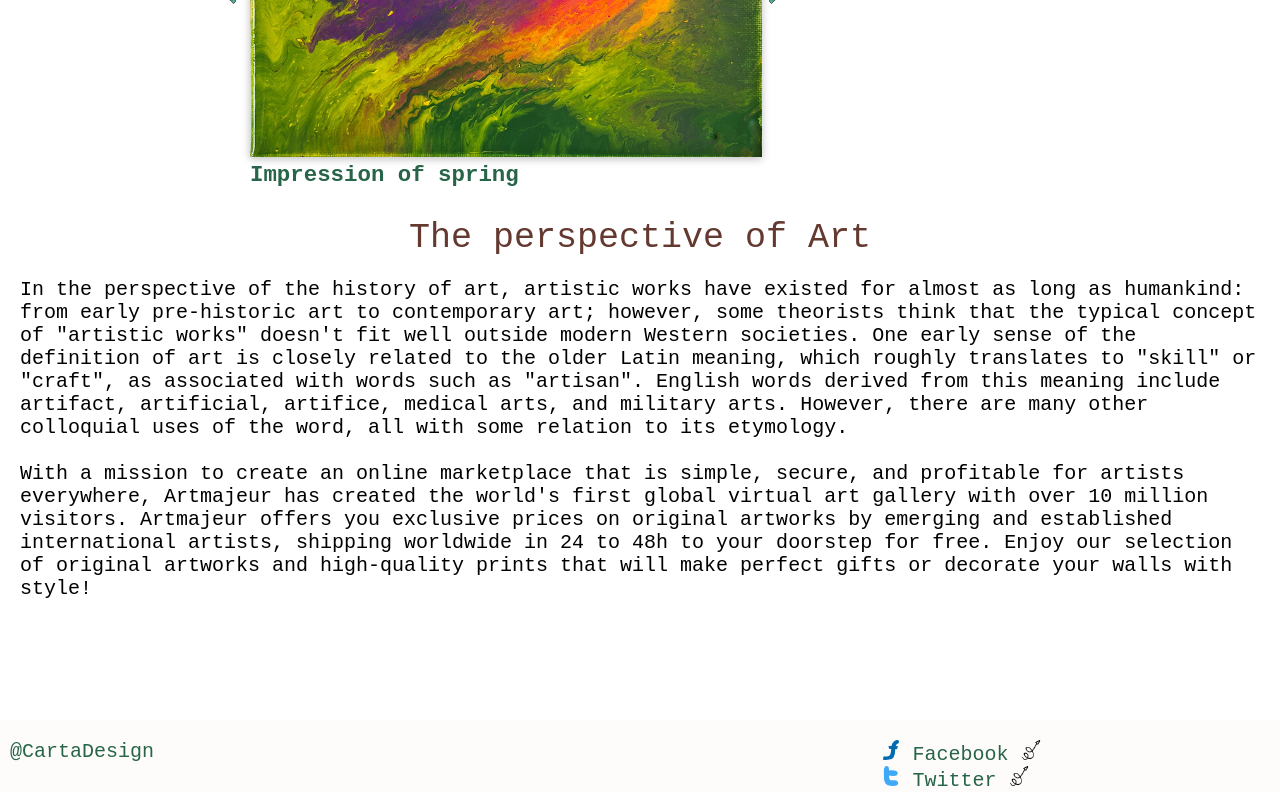
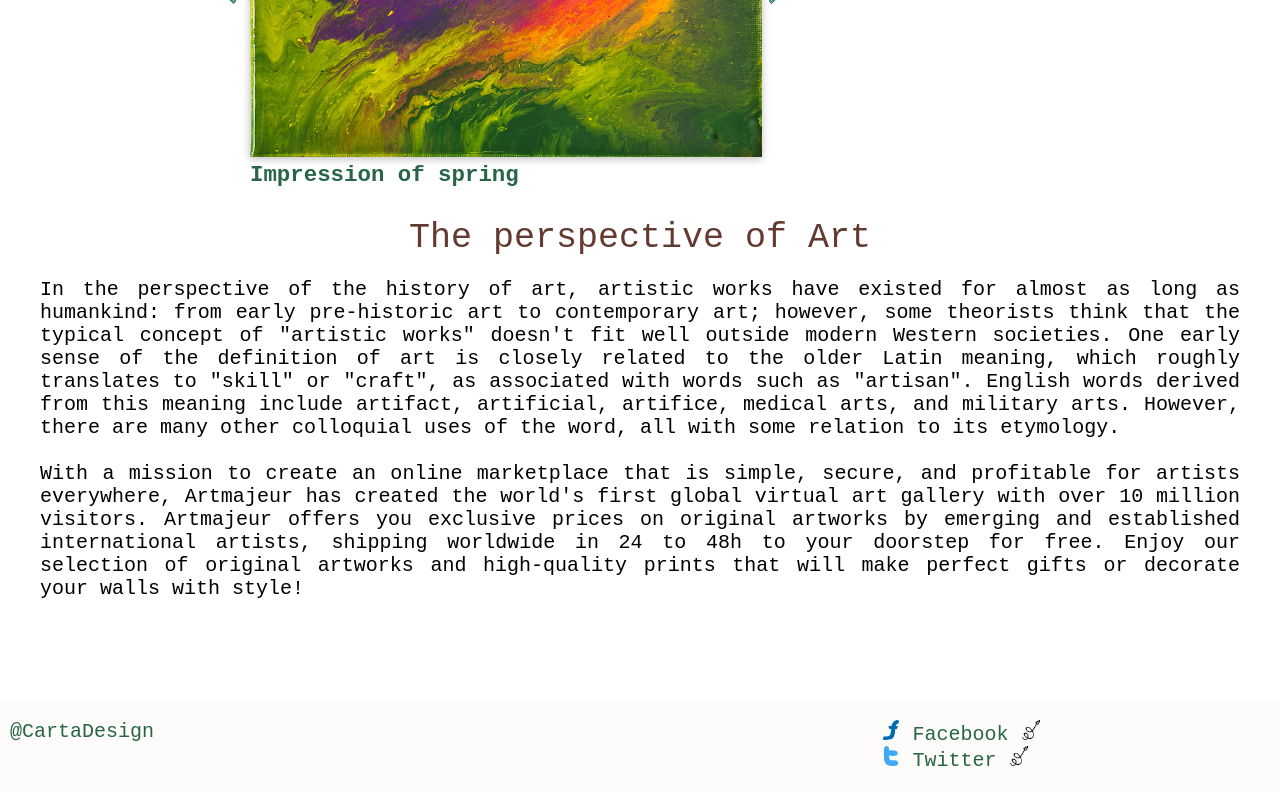
Before and after one commit to mimmimiro/sanity, a Vue app in the folder app/: page / in a window 1280 px wide. Shown: the part 473-1265 px from the top of the page. Built offline with nearby package versions, Linux system fonts and the light colour scheme.

Commit message:
Added formatting

```diff
--- a/app/src/components/Article.vue
+++ b/app/src/components/Article.vue
@@ -44,8 +44,8 @@
 	.article__section {
 		font-size: var(--body);
 		grid-column: 1/ span 12;
-		margin-top: 20px;
-		margin-bottom: 120px;
+		margin: 20px 20px 100px 20px;
+		text-align: justify;
 	}
 
 	/* Small and medium screen devices  */
--- a/app/src/views/About.vue
+++ b/app/src/views/About.vue
@@ -38,14 +38,16 @@
 		grid-column: 1/ span 12;
 		text-align: center;
 		color: 633930;
-		padding-top: var(--top-small);
+		margin-top: 40px;
 	}
 	.about__article {
 		font-size: var(--body);
 		grid-column: 2/ span 10;
 		margin-top: 60px;
-		margin-bottom: 120px;
+		margin-bottom: 100px;
+		text-align: justify;
 	}
+
 	.text__section {
 		margin-bottom: var(--bottom-medium);
 	}
```
